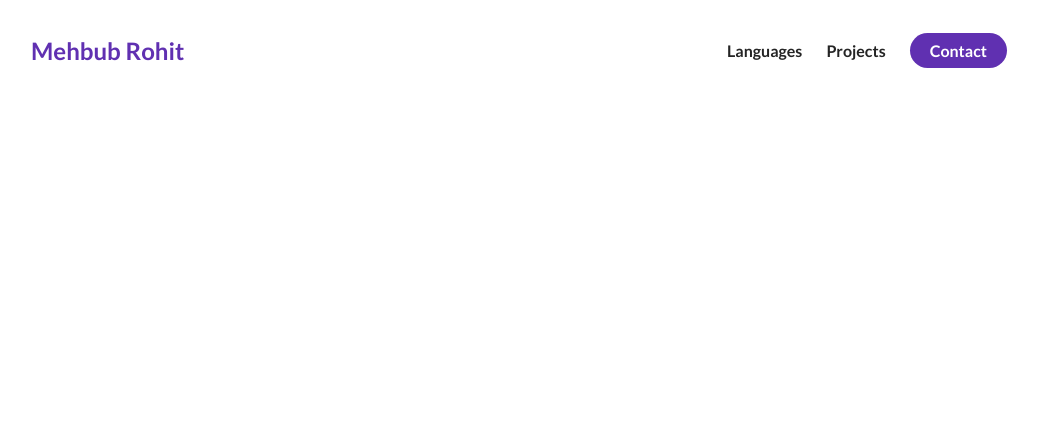
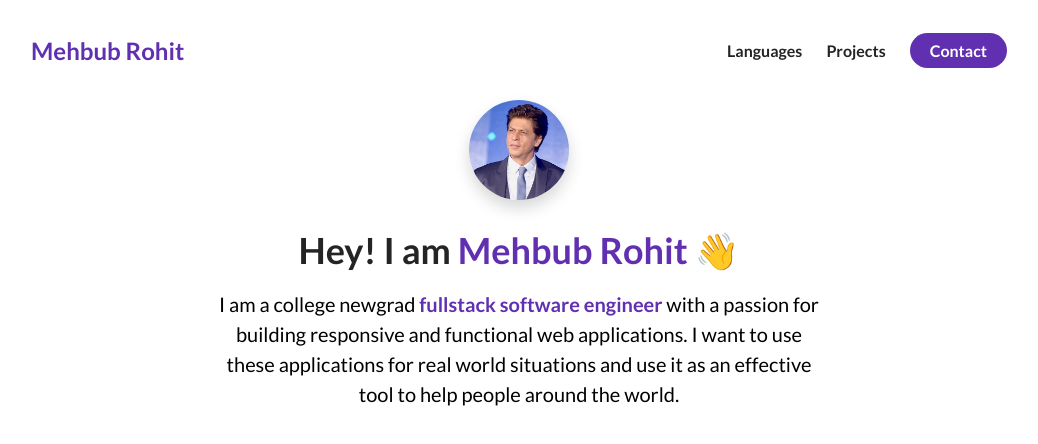
Before and after one commit to xMayble/Portfolio, a plain HTML site: page index.html in a window 1280 px wide. Shown: the whole page, without its empty margins (121-1159 px from the left). Drawn offline with Linux system fonts and the light colour scheme.

Commit message:
added some information in the about me section

```diff
--- a/index.html
+++ b/index.html
@@ -36,6 +36,23 @@
             </ul>
         </nav>
 
+        <div class="flex flex-1">
+            <div class="about-me__info row">
+                <div class="about-me__info--container">
+                    <figure class="about-me__picture--mask">
+                        <img src="./assets/mehbub_rohit.jpeg" class="about-me__picture" alt="Picture Of Me">
+                    </figure>
+                    <h1 class="about-me__info--title">
+                        Hey! I am <span class="text--purple">Mehbub Rohit</span> 👋
+                    </h1>
+                    <p class="about-me__info--para">
+                        I am a college newgrad <strong class="text--purple">fullstack software engineer</strong> with a passion for
+                        building responsive and functional web applications. I want to use these applications for real world situations
+                        and use it as an effective tool to help people around the world.
+                    </p>
+                </div>
+            </div>
+        </div>
     </section>
 </body>
 </html>
--- a/styles.css
+++ b/styles.css
@@ -13,6 +13,10 @@ h1, h2, h3, h4, h5, h6, span {
     line-height: 1.25;
 }
 
+h1 {
+    font-size: 36px;
+}
+
 p {
     line-height: 1.5;
     font-size: 16px;
@@ -20,6 +24,24 @@ p {
 
 li {
     list-style-type: none;
+}
+
+.flex {
+    display: flex;
+}
+
+.flex-1 {
+    flex: 1;
+}
+
+.row {
+    width: 100%;
+    max-width: 800px;
+    margin: 0 auto;
+}
+
+.text--purple {
+    color: #6030b1;
 }
 
 /* navigation bar */
@@ -62,5 +84,44 @@ nav {
     font-size: 24px;
     color: #6030b1;
     margin: 0 12px;
-    font-weight: bold;
+    font-weight: bold ;
 }
+
+/* about me */
+
+#about-me {
+   min-height: 100vh;
+   display: flex;
+   flex-direction: column;
+}
+
+.about-me__info--container {
+    display: flex;
+    flex-direction: column;
+    align-items: center;
+    max-width: 600px;
+    margin: 0 auto;
+    text-align: center;
+}
+
+.about-me__picture--mask {
+     width: 100px;
+     height: 100px;
+     border-radius: 50%;
+     overflow: hidden;
+     box-shadow: 0 8px 16px rgba(0, 0, 0, 0.16);
+     margin-bottom: 28px;
+}
+
+.about-me__picture {
+    width: 100%;
+}
+
+.about-me__info--title {
+    margin-bottom: 16px;
+}
+
+.about-me__info--para {
+    font-size: 20px;
+    margin-bottom: 28px;
+}
```
Also changed, not shown: assets/mehbub_rohit.jpeg (added), 1 other file.
